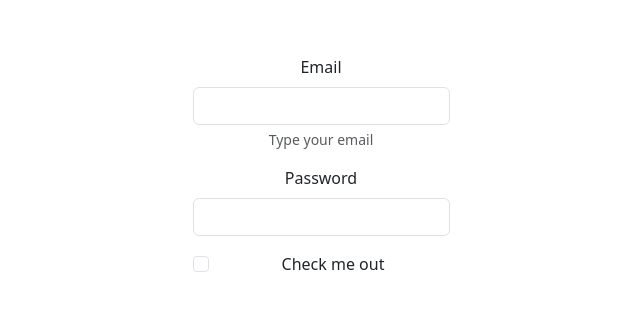
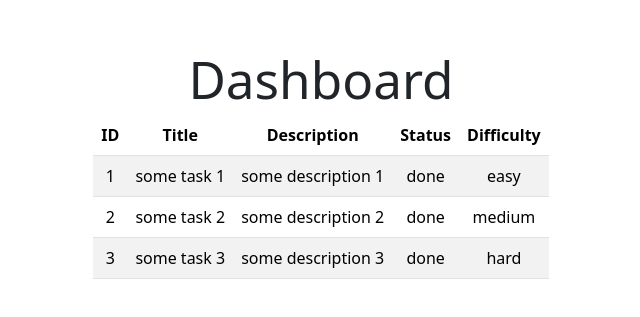
Before and after one commit to tinguar/learning-react, a React (Vite) app: page / in a window 1280 px wide. Shown: the part 227-544 px from the top of the page, without its empty margins (319-959 px from the left). Built offline with nearby package versions, Linux system fonts and the light colour scheme.

Commit message:
feat: Add Dashboard component and refactor App.tsx comments

```diff
--- a/src/App.tsx
+++ b/src/App.tsx
@@ -1,15 +1,16 @@
-import { useState } from 'react'
-import reactLogo from './assets/react.svg'
-import viteLogo from '/vite.svg'
-import './App.css'
-import Login from './components/views/Login'
+import { useState } from "react";
+import reactLogo from "./assets/react.svg";
+import viteLogo from "/vite.svg";
+import "./App.css";
+import Login from "./components/views/Login";
+import Dashboard from "./components/views/Dashboard";
 
 function App() {
-  const [count, setCount] = useState(0)
+  const [count, setCount] = useState(0);
 
   return (
     <>
-      <Login/>
+      {/* <Login/> */}
       {/*
         aquitectura de carpetas
         configuracion de redux toolkit / reduxquery / redux (manejo del estado)
@@ -18,8 +19,10 @@ function App() {
         firebase
         navegacion: "login", "reguistro", "dashboard"
       */}
+
+      <Dashboard />
     </>
-  )
+  );
 }
 
-export default App
+export default App;
```
